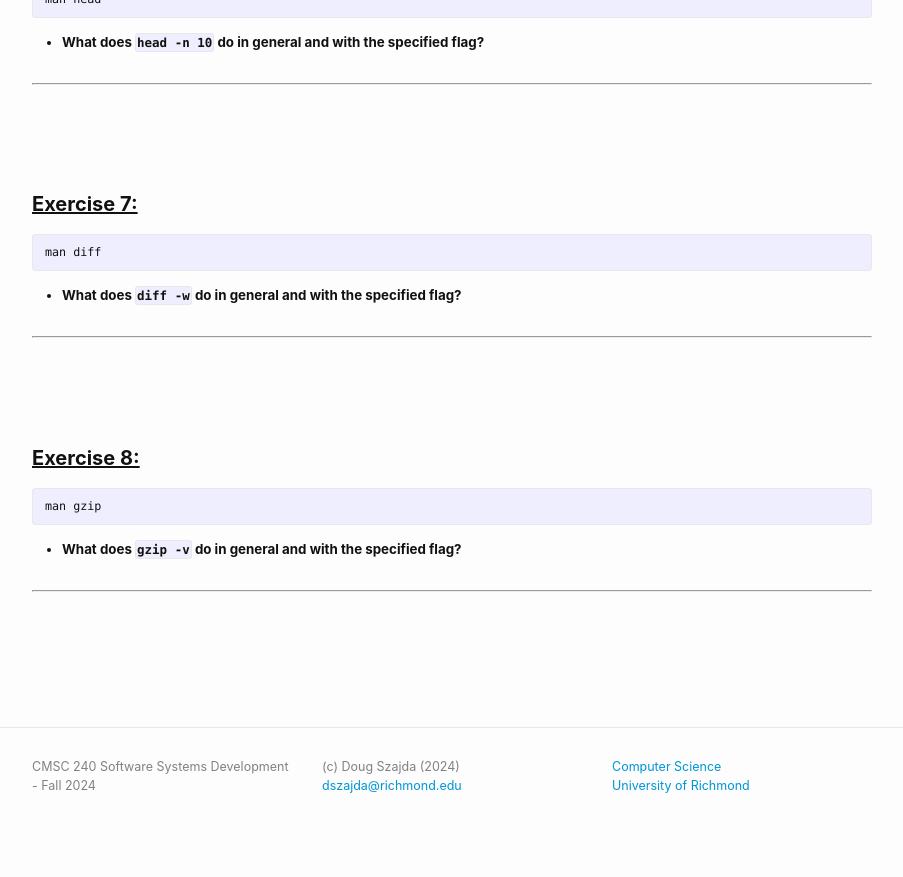
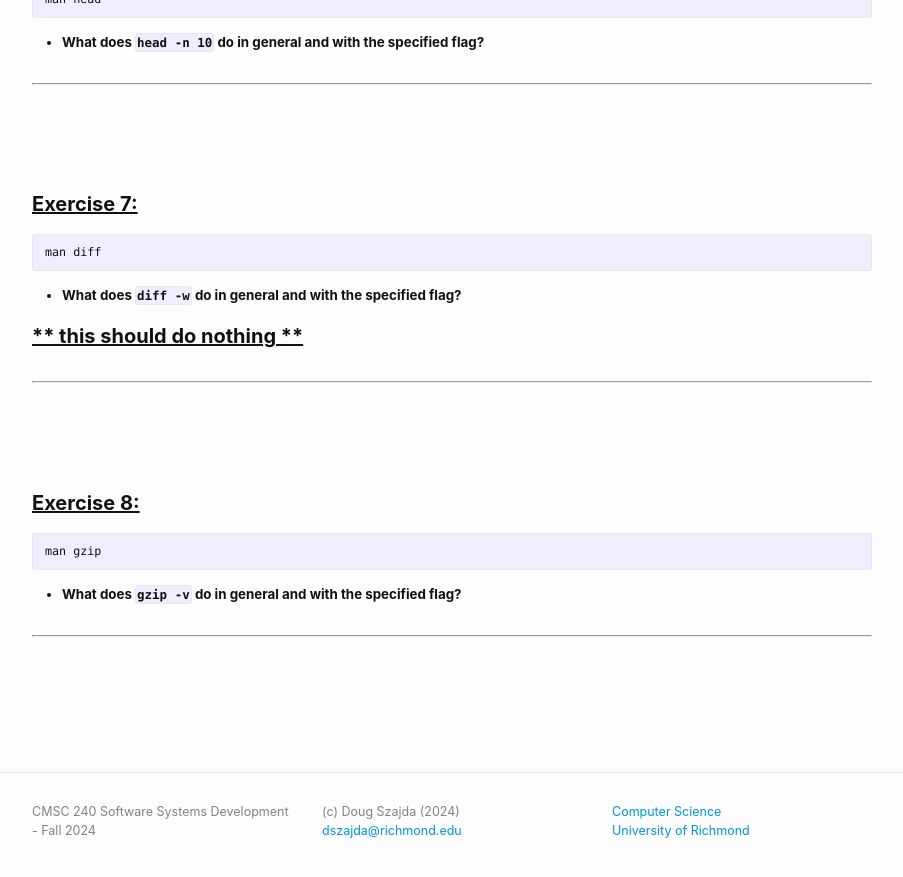
Before and after one commit to cmsc240-f24-dcs/cmsc240-f24-s2.github.io, a Jekyll site: the page built from labs/lab1.md, in a window 1280 px wide and 900 px high, scrolled down 3924 px. Shown: the top 877 px of the window, without its empty margins (188-1091 px from the left). Built offline with Jekyll 4.4.1, drawn with Linux system fonts in a browser that asks for light colours; before the commit the page ends 4779 px from its top, so only the background shows below that.

Commit message:
added some nonsense to lab1.md

```diff
--- a/labs/lab1.md
+++ b/labs/lab1.md
@@ -215,6 +215,7 @@ man diff
 
 - **What does `diff -w` do in general and with the specified flag?**
 
+## ** this should do nothing **
 
 ___
 
```
